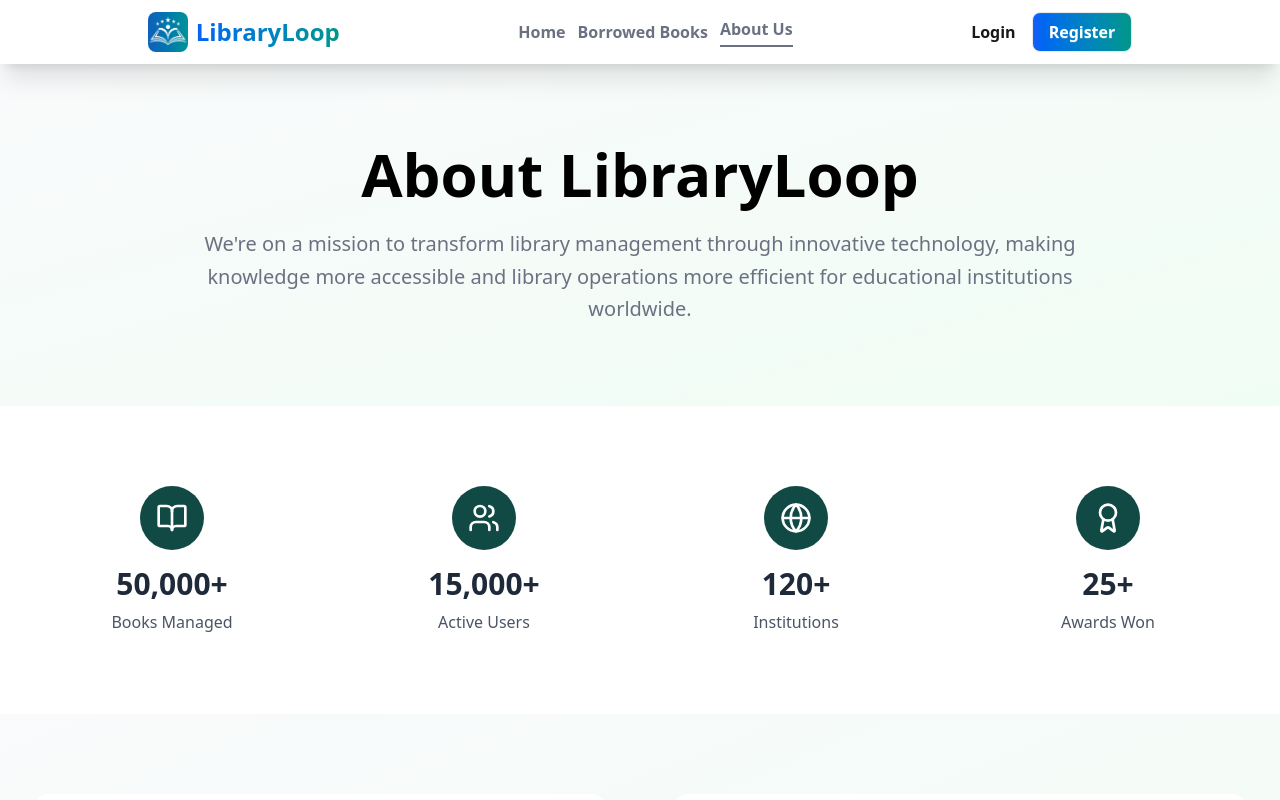
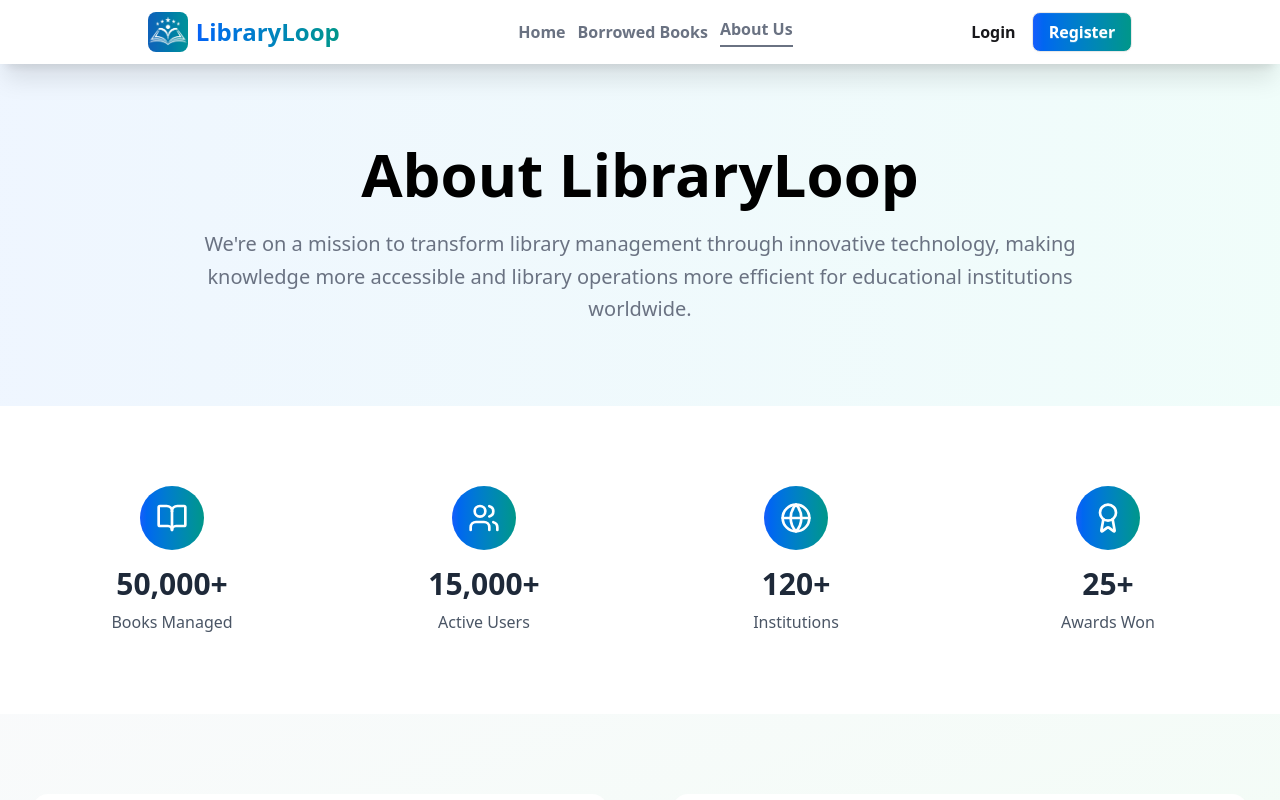
Before and after one commit to Mafikul5320/LibraryLoop-Client, a React (Vite) app: page /about in a window 1280 px wide. Shown: the top 800 px of the page. Built offline with nearby package versions, Linux system fonts and the light colour scheme; no server answers.

Commit message:
Update Book Categories

```diff
--- a/src/Home/Banner.jsx
+++ b/src/Home/Banner.jsx
@@ -12,7 +12,7 @@ const Banner = () => {
             title: "Welcome to LibraryLoop",
             subtitle: "Your Digital Gateway to Knowledge",
             description: "Discover thousands of books, manage your reading journey, and connect with a community of book lovers in our comprehensive library management system.",
-            image: "https://images.pexels.com/photos/1370296/pexels-photo-1370296.jpeg",
+            image: "https://i.ibb.co/nqWpyMBy/luxury-reading-material-illuminates-old-fashioned-elegance-indoors-generated-by-ai-1.jpg",
             cta: "Start Reading",
             stats: { books: "10,000+", users: "5,000+", categories: "25+" }
         },
@@ -21,7 +21,7 @@ const Banner = () => {
             title: "Seamless Book Management",
             subtitle: "Borrow, Track, and Return with Ease",
             description: "Our intuitive platform makes it simple to browse our extensive collection, borrow your favorite books, and keep track of your reading progress.",
-            image: "https://images.pexels.com/photos/2908984/pexels-photo-2908984.jpeg",
+            image: "https://i.ibb.co/DPCC4zhD/abundant-collection-antique-books-wooden-shelves-generated-by-ai-1.jpg",
             cta: "Browse Books",
             stats: { borrowed: "15,000+", returns: "98%", satisfaction: "4.9/5" }
         },
@@ -30,7 +30,7 @@ const Banner = () => {
             title: "Join Our Reading Community",
             subtitle: "Connect, Share, and Grow Together",
             description: "Be part of a vibrant community where readers share recommendations, discuss books, and embark on literary adventures together.",
-            image: "https://images.pexels.com/photos/1319854/pexels-photo-1319854.jpeg",
+            image: "https://i.ibb.co/VWqg9kdM/young-librarian-organising-books-1.jpg",
             cta: "Join Community",
             stats: { reviews: "25,000+", discussions: "1,000+", events: "50+" }
         }
--- a/src/Home/BookCategoriesCard.jsx
+++ b/src/Home/BookCategoriesCard.jsx
@@ -3,19 +3,20 @@ import React from 'react';
 import { Link } from 'react-router';
 
 const BookCategoriesCard = ({ oneCategories }) => {
-    const { category, color, icon, description, quantity, label, _id } = oneCategories;
-    console.log(color)
+    const { category, color, icon, description, quantity, label, _id, cover_image } = oneCategories;
+    console.log(cover_image)
 
     return (
         <Link to={`/categories/${_id}`}>
-            <div >
-                <div className={`bg-${color} h-37 rounded-t-2xl relative`}>
+            <div className='hover:scale-105 transform transition duration-300'>
+                {/* <div className={` h-37 rounded-t-2xl relative`}>
                     <div className='absolute right-4 top-4 border-2 border-white/40 rounded-full w-8 h-8' />
                     <div className="absolute inset-0 bg-gradient-to-br from-transparent to-black/10" />
                     <div className='absolute left-4 top-17 border-1 rotate-45 border-white/30  w-6 h-6' />
                     <div className='absolute left-4 bottom-4 border-white/20 bg-white/20 rounded-full w-5 h-5' />
                     <span className='text-center text-6xl overflow-hidden absolute top-1/2 left-1/2 transform -translate-x-1/2 -translate-y-1/2 '>{icon}</span>
-                </div>
+                </div> */}
+                <img className='w-full h-50 rounded-t-xl object-cover' src={cover_image} alt="" />
                 <div className='bg-white rounded-b-2xl shadow-lg p-6'>
                     <h1 className='text-2xl font-bold '>{category}</h1>
                     <p className='text-gray-600 py-2'>{description}</p>
--- a/src/Pages/About.jsx
+++ b/src/Pages/About.jsx
@@ -6,7 +6,7 @@ const About = () => {
   return (
     <div>
       {/* Hero Section */}
-      <section className="bg-gradient-to-br from-gray-50 to-green-50 text-white py-20">
+      <section className="bg-gradient-to-r from-blue-50 to-teal-50 text-white py-20">
         <div className="max-w-7xl mx-auto px-4 sm:px-6 lg:px-8">
           <motion.div
             initial={{ opacity: 0, y: 30 }}
@@ -52,7 +52,7 @@ const About = () => {
                 transition={{ duration: 0.5, delay: index * 0.1 }}
                 className="text-center"
               >
-                <div className="bg-[#114a44] text-white w-16 h-16 rounded-full flex items-center justify-center mx-auto mb-4">
+                <div className="bg-gradient-to-r from-blue-600 to-teal-600 text-white w-16 h-16 rounded-full flex items-center justify-center mx-auto mb-4">
                   {stat.icon}
                 </div>
                 <div className="text-3xl font-bold text-gray-800 mb-2">{stat.value}</div>
```
